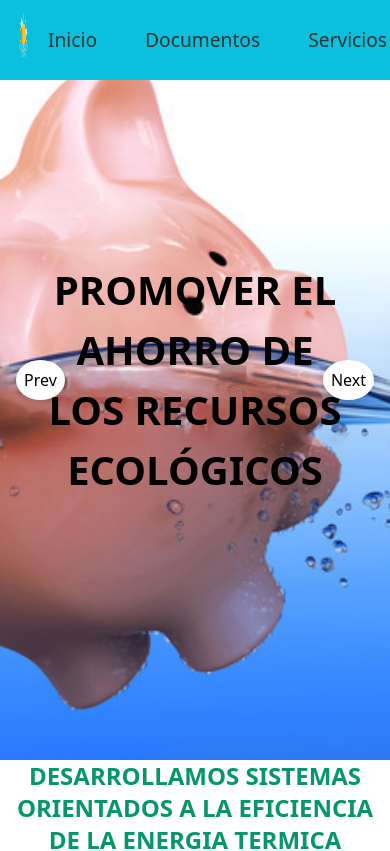
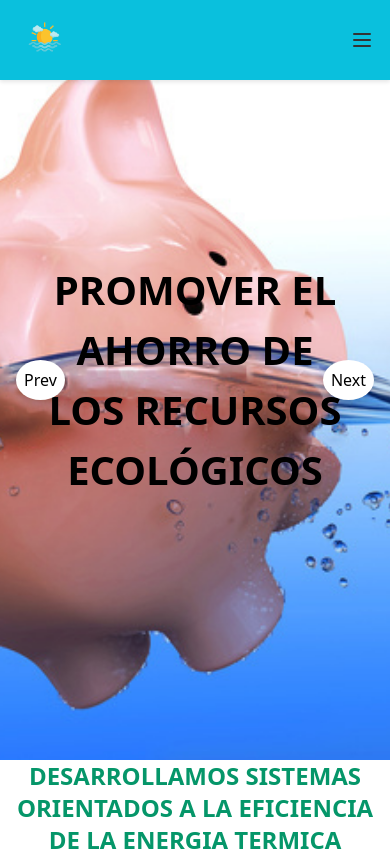
Before and after one commit to luigiRR/repositorio-ecocalor, a React (Create React App) app: page / in a window 390 px wide. Shown: the top 851 px of the page. Built offline with nearby package versions, Linux system fonts and the light colour scheme.

Commit message:
navigation responsive

```diff
--- a/src/components/Navigation/Navigation.jsx
+++ b/src/components/Navigation/Navigation.jsx
@@ -1,169 +1,146 @@
-
 import React, { useState, useEffect } from "react";
 import { Link } from "react-router-dom";
-import Logo from '../../assets/Navbar/sol.png';
+import Logo from "../../assets/Navbar/sol.png";
 
 export default function Navigation() {
   const [isOpen, setIsOpen] = useState(false);
-  const [isScrolled, setIsScrolled] = useState(false);
+  const [isMobile, setIsMobile] = useState(false);
 
-  // Cambia el estado cuando el usuario hace scroll
+  // Detecta si el dispositivo es móvil
   useEffect(() => {
-    const handleScroll = () => {
-      if (window.scrollY > 50) {
-        setIsScrolled(true);
-      } else {
-        setIsScrolled(false);
-      }
-    };
-
-    window.addEventListener("scroll", handleScroll);
-
-    return () => {
-      window.removeEventListener("scroll", handleScroll);
-    };
+    const checkMobile = () => setIsMobile(window.innerWidth <= 768);
+    checkMobile(); // Comprobación inicial
+    window.addEventListener("resize", checkMobile);
+    return () => window.removeEventListener("resize", checkMobile);
   }, []);
 
+  const toggleMenu = () => setIsOpen(!isOpen);
+  const closeMenu = () => setIsOpen(false);
+
+  const menuItems = [
+    { path: "/", label: "Inicio" },
+    { path: "/doc", label: "Documentos" },
+    { path: "/services", label: "Servicios" },
+    { path: "/about", label: "Nosotros" },
+    { path: "/contact", label: "Contáctanos" },
+  ];
+
   const navStyle = {
-    backgroundColor: '#0ac0dd', //isScrolled ? 'rgba(249, 250, 251, 0.9)' : 'transparent',
-    position: 'fixed',
+    backgroundColor: "#0ac0dd",
+    position: "fixed",
     top: 0,
     left: 0,
     right: 0,
     zIndex: 10,
-    boxShadow: isScrolled ? '0 2px 4px rgba(0, 0, 0, 0.1)' : 'none',
-    transition: 'background-color 0.4s ease, box-shadow 0.4s ease',
+    display: "flex",
+    alignItems: "center",
+    padding: "0 1rem",
+    height: "80px",
+    boxShadow: "0 2px 4px rgba(0, 0, 0, 0.1)",
   };
 
   const linkStyle = {
-    fontSize: '1.2rem',
-    padding: '0.5rem 1rem',
-    color: '#333',
-    textDecoration: 'none',
-    borderRadius: '0.375rem',
-    position: 'relative',
-    overflow: 'hidden',
-    transition: 'color 0.4s ease',
+    fontSize: "1.2rem",
+    padding: "0.5rem 1rem",
+    color: "#333",
+    textDecoration: "none",
+    borderRadius: "0.375rem",
+    transition: "color 0.4s ease",
   };
 
   const linkHoverStyle = {
-    color: 'white',
-  };
-
-  const linkBefore = {
-    content: '""',
-    position: 'absolute',
-    bottom: 0,
-    left: '50%',
-    width: '0%',
-    height: '2px',
-    backgroundColor: '#EF4444',
-    transition: 'width 0.4s ease, left 0.4s ease',
+    color: "white",
   };
 
   const mobileMenuStyle = {
-    display: isOpen ? 'block' : 'none',
-    padding: '0.5rem 0',
-    backgroundColor: '#F9FAFB',
-    borderRadius: '0.375rem',
-    boxShadow: '0 2px 4px rgba(0, 0, 0, 0.1)',
-    transition: 'opacity 0.4s ease',
-    opacity: isOpen ? 1 : 0,
-    transform: isOpen ? 'translateY(0)' : 'translateY(-10px)',
+    display: isOpen ? "flex" : "none",
+    flexDirection: "column",
+    position: "absolute",
+    top: "80px",
+    left: 0,
+    right: 0,
+    backgroundColor: "#F9FAFB",
+    padding: "1rem 0",
+    boxShadow: "0 2px 4px rgba(0, 0, 0, 0.1)",
+    zIndex: 9,
   };
 
-  const toggleMenu = () => setIsOpen(!isOpen);
-
-  // Mapeo de rutas en inglés con textos en español
-  const menuItems = [
-    { path: '/', label: 'Inicio' },
-    { path: '/doc', label: 'Documentos' },
-    { path: '/services', label: 'Servicios' },
-    { path: '/about', label: 'Nosotros' },
-    { path: '/contact', label: 'Contáctanos' },
-  ];
-
   const logoStyle = {
-    height: '90px',  // Ajusta el tamaño de la imagen
-    marginRight: '1rem', // Espacio entre el logo y el menú
+    height: "60px",
+    marginRight: "1rem",
   };
 
   return (
     <nav style={navStyle}>
-      <div style={{ maxWidth: '1200px', margin: '0 auto', padding: '0 1rem' }}>
-        <div style={{ display: 'flex', alignItems: 'center', height: '80px' }}>
-          {/* Logo */}
-          <div style={{ flexGrow: 1 }}>
-            <Link to="/">
-              <img src={Logo} alt="Logo" style={logoStyle} /> {/* Cambia la ruta a tu logo */}
-            </Link>
-          </div>
+      {/* Logo */}
+      <Link to="/" style={{ flexGrow: 1 }}>
+        <img src={Logo} alt="Logo" style={logoStyle} />
+      </Link>
 
-          {/* Menú de Navegación */}
-          <div style={{ flexGrow: 1, display: 'flex', justifyContent: 'flex-end' }}>
-            <div style={{ display: 'flex', alignItems: 'baseline', gap: '1rem' }}>
-              {menuItems.map((item, index) => (
-                <Link
-                  key={index}
-                  to={item.path}
-                  style={linkStyle}
-                  onMouseEnter={(e) => {
-                    e.target.style.color = linkHoverStyle.color;
-                    const before = e.target.querySelector('span');
-                    before.style.width = '100%';
-                    before.style.left = '0';
-                  }}
-                  onMouseLeave={(e) => {
-                    e.target.style.color = '#333';
-                    const before = e.target.querySelector('span');
-                    before.style.width = '0%';
-                    before.style.left = '50%';
-                  }}
-                >
-                  {item.label} {/* Muestra el nombre en español */}
-                  <span style={linkBefore} />
-                </Link>
-              ))}
-            </div>
-          </div>
-
-          {/* Botón del Menú Móvil */}
-          <div style={{ marginLeft: 'auto' }}>
-            <button onClick={toggleMenu} style={{ background: 'transparent', border: 'none', cursor: 'pointer' }}>
+      {/* Menú móvil */}
+      {isMobile ? (
+        <React.Fragment>
+          <button
+            onClick={toggleMenu}
+            style={{
+              background: "transparent",
+              border: "none",
+              cursor: "pointer",
+              fontSize: "1.5rem",
+              color: "#333",
+            }}
+          >
+            {isOpen ? (
               <svg
-                className="block h-6 w-6"
                 xmlns="http://www.w3.org/2000/svg"
                 fill="none"
                 viewBox="0 0 24 24"
                 stroke="currentColor"
-                aria-hidden="true"
-                style={{ width: '24px', height: '24px' }}
+                style={{ width: "24px", height: "24px" }}
               >
-                {!isOpen ? (
-                  <path strokeLinecap="round" strokeLinejoin="round" strokeWidth="2" d="M4 6h16M4 12h16M4 18h16" />
-                ) : (
-                  <path strokeLinecap="round" strokeLinejoin="round" strokeWidth="2" d="M6 18L18 6M6 6l12 12" />
-                )}
+                <path strokeLinecap="round" strokeLinejoin="round" strokeWidth="2" d="M6 18L18 6M6 6l12 12" />
               </svg>
-            </button>
+            ) : (
+              <svg
+                xmlns="http://www.w3.org/2000/svg"
+                fill="none"
+                viewBox="0 0 24 24"
+                stroke="currentColor"
+                style={{ width: "24px", height: "24px" }}
+              >
+                <path strokeLinecap="round" strokeLinejoin="round" strokeWidth="2" d="M4 6h16M4 12h16M4 18h16" />
+              </svg>
+            )}
+          </button>
+          <div style={mobileMenuStyle}>
+            {menuItems.map((item, index) => (
+              <Link
+                key={index}
+                to={item.path}
+                style={{ ...linkStyle, textAlign: "center", padding: "1rem" }}
+                onClick={closeMenu}
+              >
+                {item.label}
+              </Link>
+            ))}
           </div>
+        </React.Fragment>
+      ) : (
+        // Menú de escritorio
+        <div style={{ display: "flex", gap: "1rem" }}>
+          {menuItems.map((item, index) => (
+            <Link
+              key={index}
+              to={item.path}
+              style={linkStyle}
+              onMouseEnter={(e) => (e.target.style.color = linkHoverStyle.color)}
+              onMouseLeave={(e) => (e.target.style.color = "#333")}
+            >
+              {item.label}
+            </Link>
+          ))}
         </div>
-      </div>
-
-      {/* Menú para móviles */}
-      <div style={mobileMenuStyle}>
-        {menuItems.map((item, index) => (
-          <Link
-            key={index}
-            to={item.path}
-            style={{ ...linkStyle, display: 'block', textAlign: 'center' }}
-            onMouseEnter={(e) => e.target.style.color = linkHoverStyle.color}
-            onMouseLeave={(e) => e.target.style.color = '#333'}
-          >
-            {item.label} {/* Muestra el nombre en español */}
-          </Link>
-        ))}
-      </div>
+      )}
     </nav>
   );
 }
```
